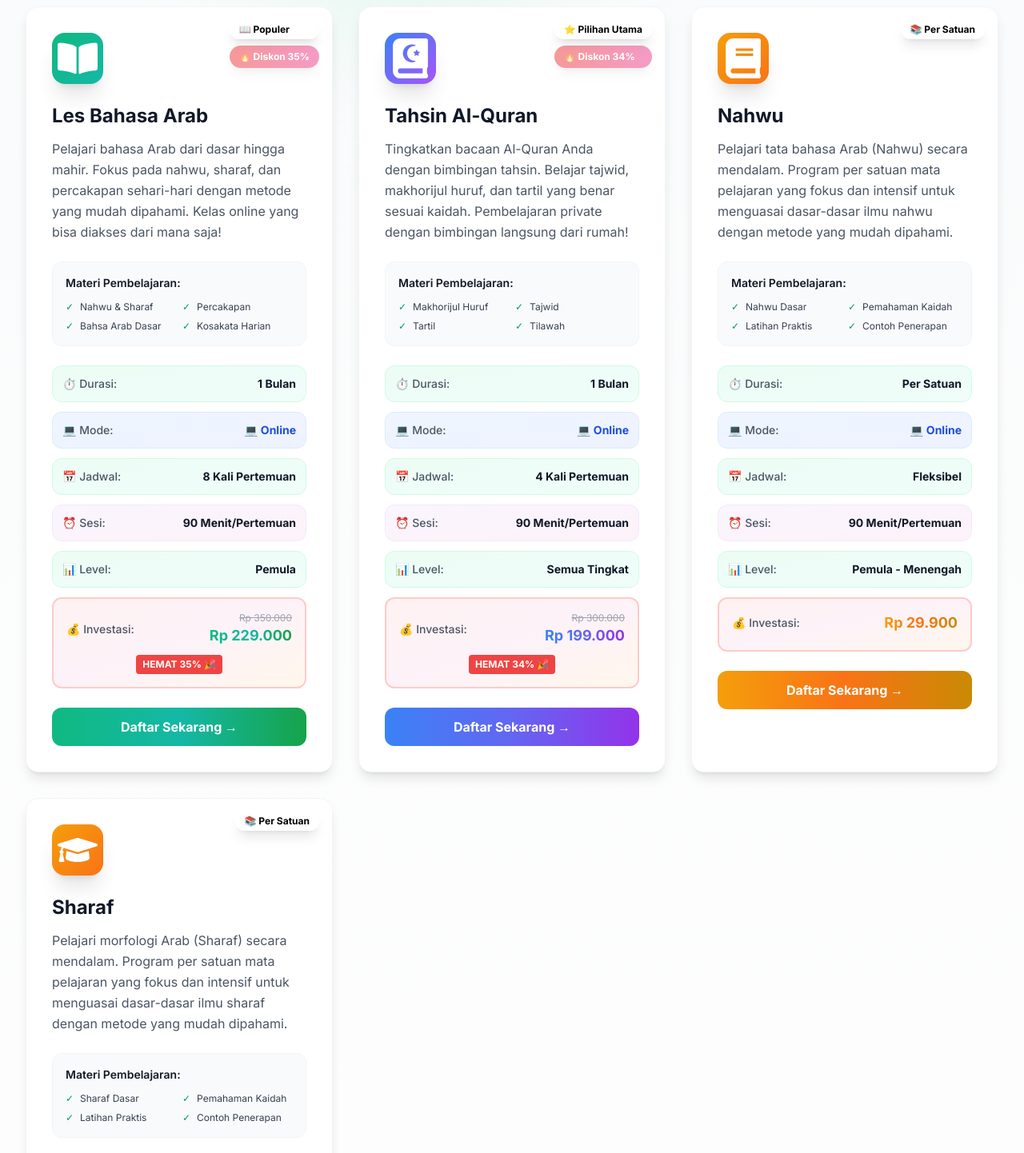
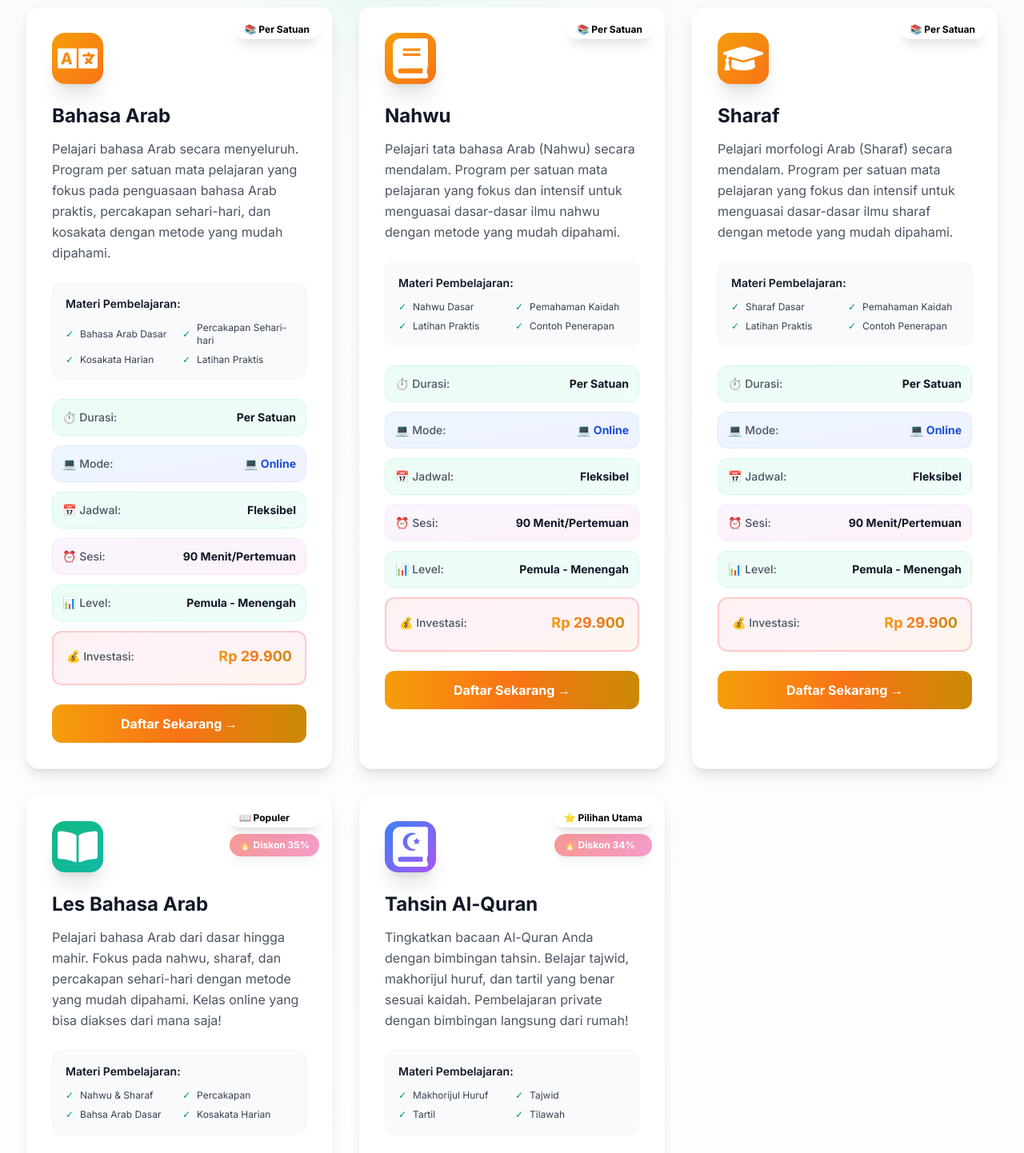
Before and after one commit to ekonugroho98/karaya, a Next.js app: page / in a window 1280 px wide. Shown: the part 2000-3442 px from the top of the page at 80% size. Built offline with nearby package versions, Linux system fonts and the light colour scheme.

Commit message:
feat: tambah program Bahasa Arab per satuan dan urutkan program per satuan di atas

```diff
--- a/app/programs/page.tsx
+++ b/app/programs/page.tsx
@@ -1,34 +1,20 @@
-import { FaBookOpen, FaQuran, FaGraduationCap, FaBook } from 'react-icons/fa'
+import { FaBookOpen, FaQuran, FaGraduationCap, FaBook, FaLanguage } from 'react-icons/fa'
 
 export default function ProgramsPage() {
   const programs = [
     {
-      icon: <FaBookOpen size={60} />,
-      title: 'Les Bahasa Arab',
-      description: 'Pelajari bahasa Arab dari dasar hingga mahir dengan metode yang mudah dipahami. Fokus pada nahwu, sharaf, dan percakapan sehari-hari. Belajar mudah dari rumah dengan bimbingan langsung ustadz berpengalaman.',
-      duration: '1 Bulan',
-      level: 'Pemula',
-      originalPrice: 'Rp 350.000',
-      price: 'Rp 229.000',
-      discount: '35%',
-      schedule: '8 Kali Pertemuan',
+      icon: <FaLanguage size={60} />,
+      title: 'Bahasa Arab',
+      description: 'Pelajari bahasa Arab secara menyeluruh. Program per satuan mata pelajaran yang fokus pada penguasaan bahasa Arab praktis, percakapan sehari-hari, dan kosakata dengan metode yang mudah dipahami.',
+      duration: 'Per Satuan',
+      level: 'Pemula - Menengah',
+      originalPrice: null,
+      price: 'Rp 29.900',
+      discount: null,
+      schedule: 'Fleksibel',
       mode: '💻 Online',
-      gradient: 'from-emerald-500 to-teal-600',
-      modules: ['Nahwu (Tata Bahasa)', 'Sharaf (Morfologi)', 'Percakapan Sehari-hari', 'Bahsa Arab Dasar', 'Kosakata Harian', 'Menulis Arab'],
-    },
-    {
-      icon: <FaQuran size={60} />,
-      title: 'Tahsin Al-Quran',
-      description: 'Tingkatkan kualitas bacaan Al-Quran Anda dengan bimbingan tahsin yang komprehensif. Belajar tajwid, makhorijul huruf, dan tartil yang benar sesuai kaidah. Kelas interaktif dengan jumlah santri terbatas.',
-      duration: '2 Bulan',
-      level: 'Semua Tingkat',
-      originalPrice: 'Rp 300.000',
-      price: 'Rp 199.000',
-      discount: '34%',
-      schedule: '8 Kali Pertemuan',
-      mode: '💻 Online',
-      gradient: 'from-blue-500 to-indigo-600',
-      modules: ['Makhorijul Huruf', 'Ahkamul Huruf', 'Tajwid Lengkap', 'Tartil & Mujawwad', 'Gharib & Musykilat', 'Adab Tilawah'],
+      gradient: 'from-amber-500 to-orange-600',
+      modules: ['Bahasa Arab Dasar', 'Percakapan Sehari-hari', 'Kosakata Harian', 'Latihan Praktis', 'Evaluasi Berkala', 'Tanya Jawab'],
     },
     {
       icon: <FaBook size={60} />,
@@ -57,6 +43,34 @@ export default function ProgramsPage() {
       mode: '💻 Online',
       gradient: 'from-amber-500 to-orange-600',
       modules: ['Sharaf Dasar', 'Pemahaman Kaidah', 'Latihan Praktis', 'Contoh Penerapan', 'Evaluasi Berkala', 'Tanya Jawab'],
+    },
+    {
+      icon: <FaBookOpen size={60} />,
+      title: 'Les Bahasa Arab',
+      description: 'Pelajari bahasa Arab dari dasar hingga mahir dengan metode yang mudah dipahami. Fokus pada nahwu, sharaf, dan percakapan sehari-hari. Belajar mudah dari rumah dengan bimbingan langsung ustadz berpengalaman.',
+      duration: '1 Bulan',
+      level: 'Pemula',
+      originalPrice: 'Rp 350.000',
+      price: 'Rp 229.000',
+      discount: '35%',
+      schedule: '8 Kali Pertemuan',
+      mode: '💻 Online',
+      gradient: 'from-emerald-500 to-teal-600',
+      modules: ['Nahwu (Tata Bahasa)', 'Sharaf (Morfologi)', 'Percakapan Sehari-hari', 'Bahsa Arab Dasar', 'Kosakata Harian', 'Menulis Arab'],
+    },
+    {
+      icon: <FaQuran size={60} />,
+      title: 'Tahsin Al-Quran',
+      description: 'Tingkatkan kualitas bacaan Al-Quran Anda dengan bimbingan tahsin yang komprehensif. Belajar tajwid, makhorijul huruf, dan tartil yang benar sesuai kaidah. Kelas interaktif dengan jumlah santri terbatas.',
+      duration: '2 Bulan',
+      level: 'Semua Tingkat',
+      originalPrice: 'Rp 300.000',
+      price: 'Rp 199.000',
+      discount: '34%',
+      schedule: '8 Kali Pertemuan',
+      mode: '💻 Online',
+      gradient: 'from-blue-500 to-indigo-600',
+      modules: ['Makhorijul Huruf', 'Ahkamul Huruf', 'Tajwid Lengkap', 'Tartil & Mujawwad', 'Gharib & Musykilat', 'Adab Tilawah'],
     },
   ]
 
--- a/components/Programs.tsx
+++ b/components/Programs.tsx
@@ -1,40 +1,23 @@
-import { FaBookOpen, FaQuran, FaGraduationCap, FaBook } from 'react-icons/fa'
+import { FaBookOpen, FaQuran, FaGraduationCap, FaBook, FaLanguage } from 'react-icons/fa'
 
 export default function Programs() {
   const programs = [
     {
-      icon: <FaBookOpen size={50} />,
-      title: 'Les Bahasa Arab',
-      description: 'Pelajari bahasa Arab dari dasar hingga mahir. Fokus pada nahwu, sharaf, dan percakapan sehari-hari dengan metode yang mudah dipahami. Kelas online yang bisa diakses dari mana saja!',
-      duration: '1 Bulan',
-      level: 'Pemula',
-      originalPrice: 'Rp 350.000',
-      price: 'Rp 229.000',
-      discount: '35%',
-      schedule: '8 Kali Pertemuan',
+      icon: <FaLanguage size={50} />,
+      title: 'Bahasa Arab',
+      description: 'Pelajari bahasa Arab secara menyeluruh. Program per satuan mata pelajaran yang fokus pada penguasaan bahasa Arab praktis, percakapan sehari-hari, dan kosakata dengan metode yang mudah dipahami.',
+      duration: 'Per Satuan',
+      level: 'Pemula - Menengah',
+      originalPrice: null,
+      price: 'Rp 29.900',
+      discount: null,
+      schedule: 'Fleksibel',
       mode: '💻 Online',
-      gradient: 'from-emerald-500 via-teal-500 to-green-600',
-      bgGradient: 'from-emerald-50 to-teal-50',
-      iconBg: 'bg-gradient-to-br from-emerald-500 to-teal-500',
-      badge: '📖 Populer',
-      features: ['Nahwu & Sharaf', 'Percakapan', 'Bahsa Arab Dasar', 'Kosakata Harian'],
-    },
-    {
-      icon: <FaQuran size={50} />,
-      title: 'Tahsin Al-Quran',
-      description: 'Tingkatkan bacaan Al-Quran Anda dengan bimbingan tahsin. Belajar tajwid, makhorijul huruf, dan tartil yang benar sesuai kaidah. Pembelajaran private dengan bimbingan langsung dari rumah!',
-      duration: '1 Bulan',
-      level: 'Semua Tingkat',
-      originalPrice: 'Rp 300.000',
-      price: 'Rp 199.000',
-      discount: '34%',
-      schedule: '4 Kali Pertemuan',
-      mode: '💻 Online',
-      gradient: 'from-blue-500 via-indigo-500 to-purple-600',
-      bgGradient: 'from-blue-50 to-indigo-50',
-      iconBg: 'bg-gradient-to-br from-blue-500 to-purple-500',
-      badge: '⭐ Pilihan Utama',
-      features: ['Makhorijul Huruf', 'Tajwid', 'Tartil', 'Tilawah'],
+      gradient: 'from-amber-500 via-orange-500 to-yellow-600',
+      bgGradient: 'from-amber-50 to-orange-50',
+      iconBg: 'bg-gradient-to-br from-amber-500 to-orange-500',
+      badge: '📚 Per Satuan',
+      features: ['Bahasa Arab Dasar', 'Percakapan Sehari-hari', 'Kosakata Harian', 'Latihan Praktis'],
     },
     {
       icon: <FaBook size={50} />,
@@ -69,6 +52,40 @@ export default function Programs() {
       iconBg: 'bg-gradient-to-br from-amber-500 to-orange-500',
       badge: '📚 Per Satuan',
       features: ['Sharaf Dasar', 'Pemahaman Kaidah', 'Latihan Praktis', 'Contoh Penerapan'],
+    },
+    {
+      icon: <FaBookOpen size={50} />,
+      title: 'Les Bahasa Arab',
+      description: 'Pelajari bahasa Arab dari dasar hingga mahir. Fokus pada nahwu, sharaf, dan percakapan sehari-hari dengan metode yang mudah dipahami. Kelas online yang bisa diakses dari mana saja!',
+      duration: '1 Bulan',
+      level: 'Pemula',
+      originalPrice: 'Rp 350.000',
+      price: 'Rp 229.000',
+      discount: '35%',
+      schedule: '8 Kali Pertemuan',
+      mode: '💻 Online',
+      gradient: 'from-emerald-500 via-teal-500 to-green-600',
+      bgGradient: 'from-emerald-50 to-teal-50',
+      iconBg: 'bg-gradient-to-br from-emerald-500 to-teal-500',
+      badge: '📖 Populer',
+      features: ['Nahwu & Sharaf', 'Percakapan', 'Bahsa Arab Dasar', 'Kosakata Harian'],
+    },
+    {
+      icon: <FaQuran size={50} />,
+      title: 'Tahsin Al-Quran',
+      description: 'Tingkatkan bacaan Al-Quran Anda dengan bimbingan tahsin. Belajar tajwid, makhorijul huruf, dan tartil yang benar sesuai kaidah. Pembelajaran private dengan bimbingan langsung dari rumah!',
+      duration: '1 Bulan',
+      level: 'Semua Tingkat',
+      originalPrice: 'Rp 300.000',
+      price: 'Rp 199.000',
+      discount: '34%',
+      schedule: '4 Kali Pertemuan',
+      mode: '💻 Online',
+      gradient: 'from-blue-500 via-indigo-500 to-purple-600',
+      bgGradient: 'from-blue-50 to-indigo-50',
+      iconBg: 'bg-gradient-to-br from-blue-500 to-purple-500',
+      badge: '⭐ Pilihan Utama',
+      features: ['Makhorijul Huruf', 'Tajwid', 'Tartil', 'Tilawah'],
     },
   ]
 
```
